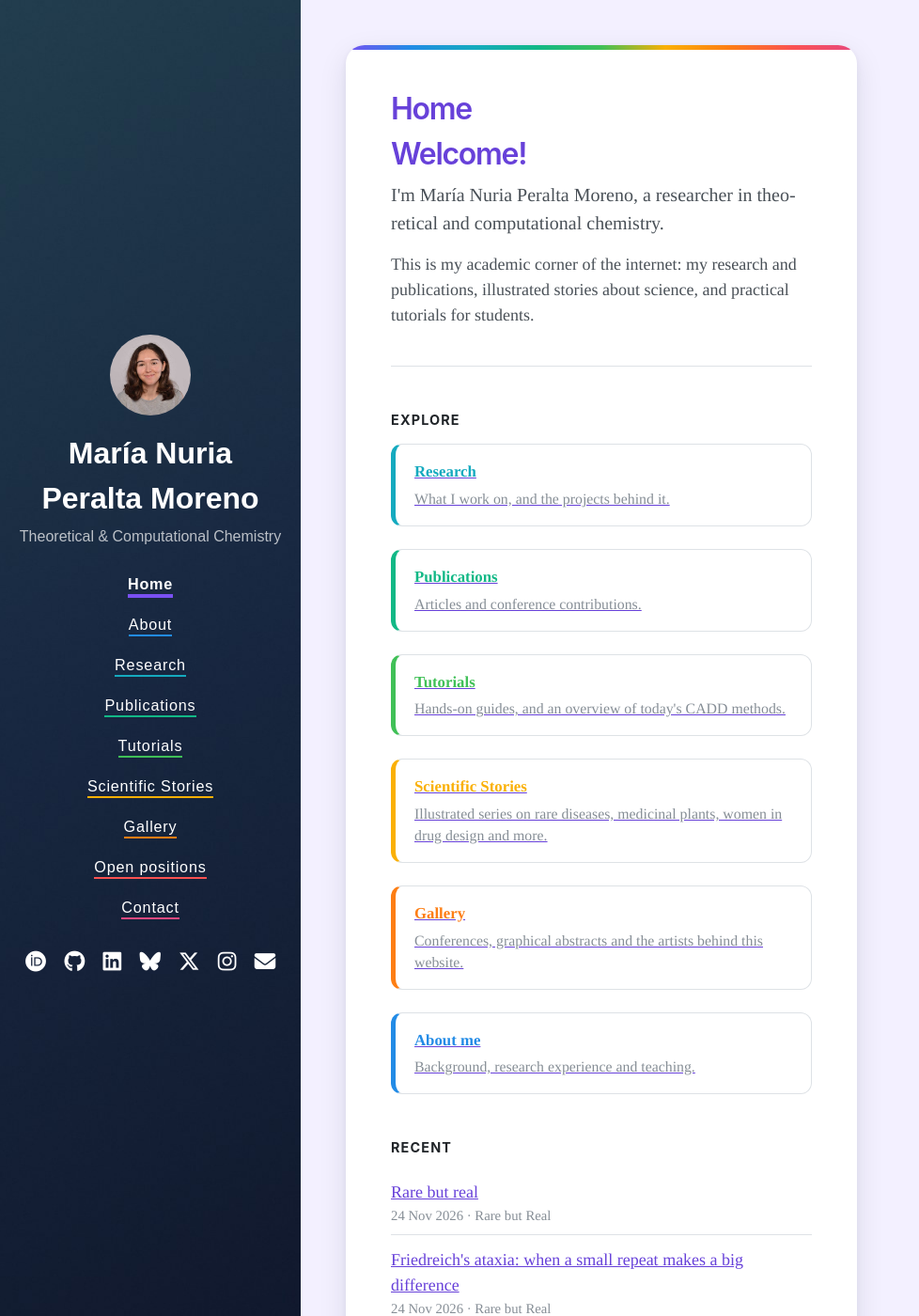
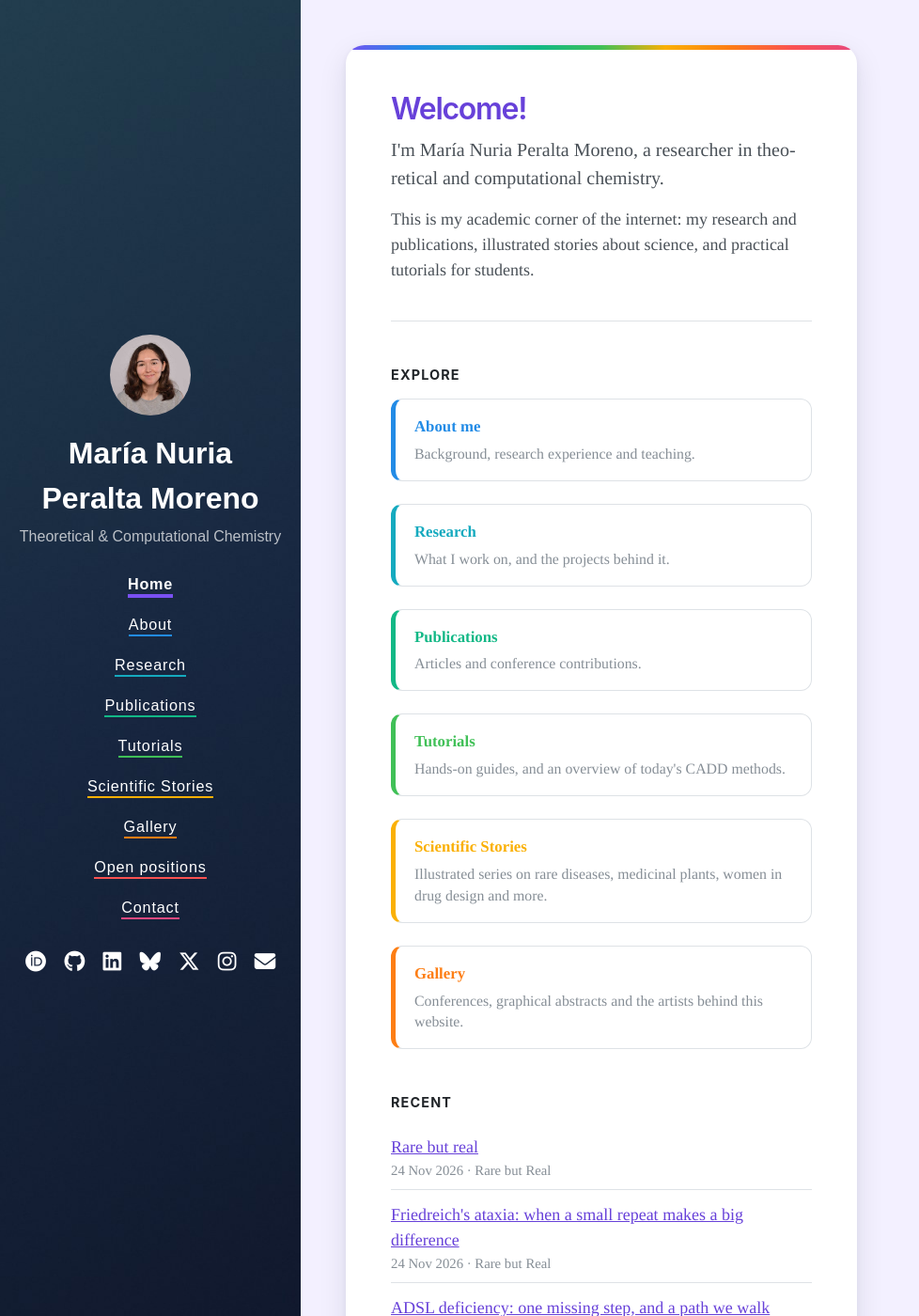
Before and after one commit to Peralta-Moreno-MN/peralta-moreno-mn.github.io, a Jekyll site: the page built from index.html, in a window 1280 px wide and 1400 px high. Shown: the whole window at 94% size, without its empty margins (0-978 px from the left). Built offline with Jekyll 4.4.1, drawn with Linux system fonts in a browser that asks for light colours; nearby versions of some CDN libraries.

Commit message:
Home: About me first, no duplicate title, no underlines inside cards

```diff
--- a/_layouts/page.html
+++ b/_layouts/page.html
@@ -3,7 +3,7 @@ layout: default
 ---
 
 <article class="page">
-  <h1 class="page-title">{{ page.title }}</h1>
+  {%- unless page.hide_title -%}<h1 class="page-title">{{ page.title }}</h1>{%- endunless -%}
   {%- if page.provisional -%}
   <p class="provisional-notice">🚧 <strong>Provisional version.</strong> This page is still being reviewed and may change.</p>
   {%- endif -%}
--- a/_sass/_custom.scss
+++ b/_sass/_custom.scss
@@ -506,6 +506,7 @@ body {
 }
 
 .home-card {
+  text-decoration: none;
   display: flex;
   flex-direction: column;
   gap: .35rem;
@@ -521,6 +522,11 @@ body {
     text-decoration: none;
     transform: translateY(-3px);
     box-shadow: 0 6px 18px rgba(0, 0, 0, .10);
+  }
+
+  strong,
+  span {
+    text-decoration: none;
   }
 
   strong {
--- a/index.html
+++ b/index.html
@@ -17,6 +18,10 @@ title: Home
 <h2 class="home-heading">Explore</h2>
 
 <div class="home-cards">
+  <a class="home-card nav-about" href="{{ '/about/' | relative_url }}">
+    <strong>About me</strong>
+    <span>Background, research experience and teaching.</span>
+  </a>
   <a class="home-card nav-research" href="{{ '/research/' | relative_url }}">
     <strong>Research</strong>
     <span>What I work on, and the projects behind it.</span>
@@ -37,10 +42,6 @@ title: Home
     <strong>Gallery</strong>
     <span>Conferences, graphical abstracts and the artists behind this website.</span>
   </a>
-  <a class="home-card nav-about" href="{{ '/about/' | relative_url }}">
-    <strong>About me</strong>
-    <span>Background, research experience and teaching.</span>
-  </a>
 </div>
 
 {%- assign recent = site.posts | slice: 0, 3 -%}
```
Also changed, not shown: other parts of index.html (+1 -0 lines).
